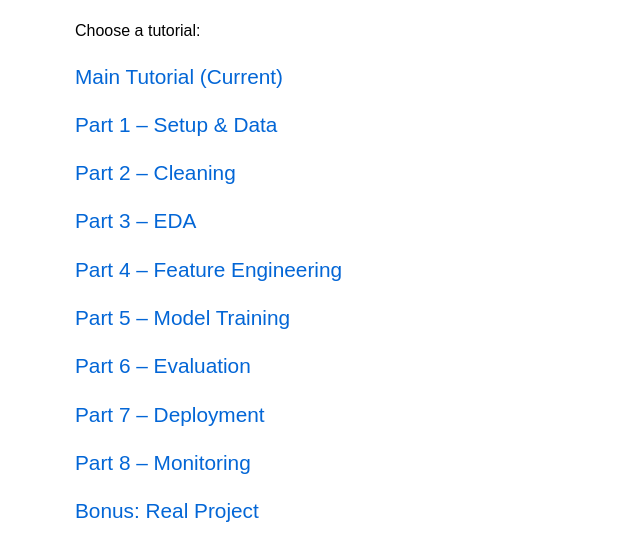
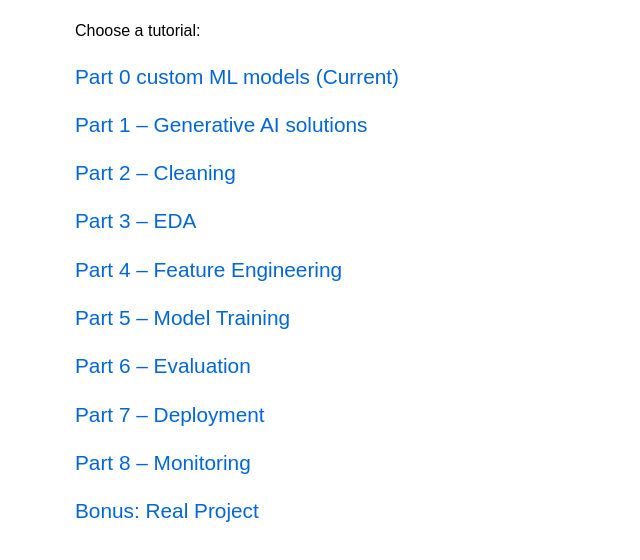
Before and after one commit to esp046-cyber/AIMLtutorial, a plain HTML site: page index.html in a window 1280 px wide. Shown: the part 136-696 px from the top of the page, without its empty margins (165-805 px from the left). Drawn offline with Linux system fonts and the light colour scheme.

Commit message:
Update index.html

```diff
--- a/index.html
+++ b/index.html
@@ -16,8 +16,8 @@
     <h1>AiMLtutorial</h1>
     <p>Choose a tutorial:</p>
     <ul>
-        <li><a href="ml_model_tutorial.html">Main Tutorial (Current)</a></li>
-        <li><a href="tutorial1.html">Part 1 – Setup & Data</a></li>
+        <li><a href="ml_model_tutorial.html">Part 0 custom ML models  (Current)</a></li>
+        <li><a href="gen-ai-tutorial.html">Part 1 – Generative AI solutions</a></li>
         <li><a href="tutorial2.html">Part 2 – Cleaning</a></li>
         <li><a href="tutorial3.html">Part 3 – EDA</a></li>
         <li><a href="tutorial4.html">Part 4 – Feature Engineering</a></li>
```
